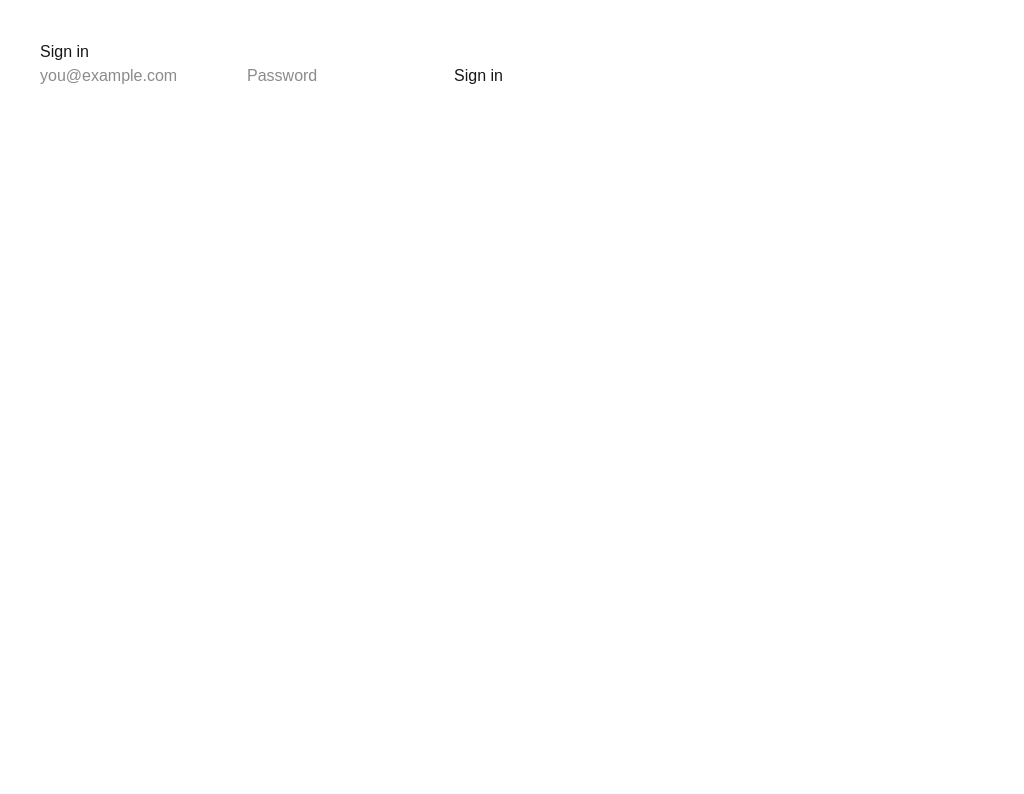
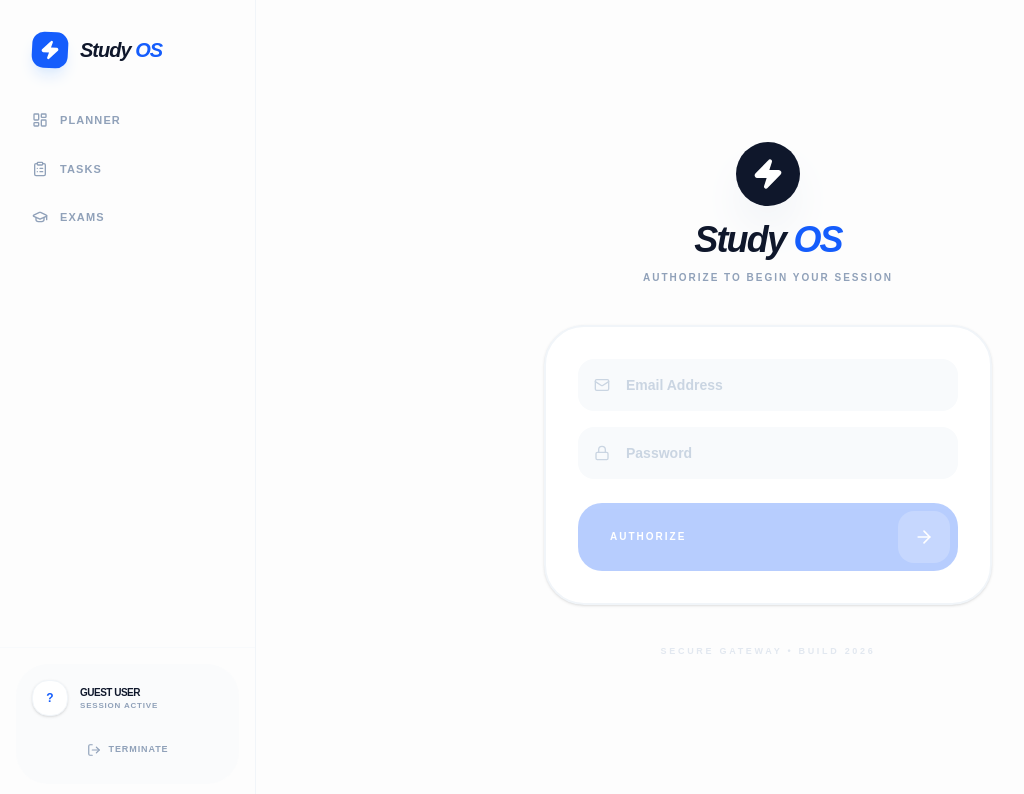
Before and after one commit to sohpra/SmartPlanner, a Next.js app: page /login in a window 1280 px wide. Shown: the top 794 px of the page, without its empty margins (0-1024 px from the left). Built offline with nearby package versions, Linux system fonts and the light colour scheme; no server answers.

Commit message:
authetication and reroutes

```diff
--- a/app/components/Layout.replit.tsx
+++ b/app/components/Layout.replit.tsx
@@ -1,95 +1,108 @@
 "use client";
 
-import { ReactNode } from "react";
+import { useEffect, useState } from "react";
 import Link from "next/link";
-import { usePathname, useSearchParams } from "next/navigation";
+import { usePathname } from "next/navigation";
+import { supabase } from "@/lib/supabase/client";
 import {
   LayoutDashboard,
-  Calendar,
-  BookOpen,
-  CheckSquare,
-  Zap,
-  User
+  ClipboardList,
+  GraduationCap,
+  Settings,
+  LogOut,
+  Zap
 } from "lucide-react";
 
-interface LayoutReplitProps {
-  children: ReactNode;
-}
+export default function LayoutReplit({ children }: { children: React.ReactNode }) {
+  const pathname = usePathname();
+  const [user, setUser] = useState<any>(null);
+
+  // 1. Fetch user on mount
+  useEffect(() => {
+    const getUser = async () => {
+      const { data } = await supabase.auth.getUser();
+      setUser(data.user);
+    };
+    getUser();
+  }, []);
 
   const navItems = [
-  { href: "/planner", label: "Dashboard", icon: <LayoutDashboard className="w-4 h-4" /> },
-  { href: "/planner?view=weekly", label: "Weekly View", icon: <Calendar className="w-4 h-4" /> },
-  { href: "/planner?view=monthly", label: "Strategic Month", icon: <Zap className="w-4 h-4" /> },
-  { href: "/exams", label: "My Exams", icon: <BookOpen className="w-4 h-4" /> },
-  { href: "/tasks", label: "Task List", icon: <CheckSquare className="w-4 h-4" /> },
+    { name: "Planner", href: "/planner", icon: LayoutDashboard },
+    { name: "Tasks", href: "/tasks", icon: ClipboardList },
+    { name: "Exams", href: "/exams", icon: GraduationCap },
   ];
 
-export function LayoutReplit({ children }: LayoutReplitProps) {
-  const pathname = usePathname();
-  const searchParams = useSearchParams();
-  const currentView = searchParams.get("view");
-
-  // Don't show sidebar on login or home landing
-  const isAuthPage = pathname === "/login" || pathname === "/";
-  if (isAuthPage) return <>{children}</>;
-
   return (
-    <div className="flex h-screen bg-[#FDFDFD] overflow-hidden">
-      {/* 🧭 Professional Sidebar */}
-      <aside className="w-64 bg-white border-r border-gray-100 flex flex-col hidden md:flex">
+    <div className="flex h-screen bg-white">
+      {/* 🛠️ SIDEBAR */}
+      <aside className="w-64 border-r border-slate-100 flex flex-col bg-[#FDFDFD]">
+        {/* Logo Section */}
         <div className="p-8">
-          {/* Brand Logo */}
-          <div className="flex items-center gap-3 mb-10 group cursor-pointer">
-            <div className="bg-blue-600 p-2.5 rounded-2xl shadow-lg shadow-blue-200 rotate-3 group-hover:rotate-0 transition-transform">
+          <div className="flex items-center gap-3">
+            <div className="bg-blue-600 p-2 rounded-xl rotate-3 shadow-lg shadow-blue-100">
               <Zap className="w-5 h-5 text-white fill-current" />
             </div>
-            <h1 className="text-xl font-black tracking-tighter italic text-slate-900">
-              STUDY<span className="text-blue-600">.OS</span>
-            </h1>
+            <span className="text-xl font-black italic tracking-tighter text-slate-900">
+              Study <span className="text-blue-600">OS</span>
+            </span>
+          </div>
         </div>
 
         {/* Navigation */}
-          <nav className="space-y-1">
+        <nav className="flex-1 px-4 space-y-2">
           {navItems.map((item) => {
-              // Check if current URL matches the item's href exactly,
-              // or matches the specific 'view' query param
-              const isActive = (pathname + (searchParams.toString() ? `?view=${currentView}` : "")) === item.href;
-
+            const isActive = pathname.startsWith(item.href);
             return (
               <Link
-                  key={item.href}
+                key={item.name}
                 href={item.href}
-                  className={`flex items-center gap-3 px-4 py-3 rounded-2xl text-[11px] font-black uppercase tracking-widest transition-all
-                    ${isActive
-                        ? "bg-blue-600 text-white shadow-lg shadow-blue-200"
-                        : "text-slate-400 hover:bg-slate-50 hover:text-slate-900"
+                className={`flex items-center gap-3 px-4 py-3 rounded-2xl text-[11px] font-black uppercase tracking-widest transition-all ${
+                  isActive
+                    ? "bg-slate-900 text-white shadow-xl shadow-slate-200"
+                    : "text-slate-400 hover:text-slate-900 hover:bg-slate-50"
                 }`}
               >
-                  {item.icon}
-                  {item.label}
+                <item.icon className={`w-4 h-4 ${isActive ? "text-blue-400" : ""}`} />
+                {item.name}
               </Link>
             );
           })}
         </nav>
+
+        {/* 👤 BOTTOM ACCOUNT SECTION */}
+        <div className="mt-auto p-4 border-t border-slate-50">
+          <div className="bg-slate-50/50 rounded-[2rem] p-4 space-y-4">
+            <div className="flex items-center gap-3">
+              <div className="h-9 w-9 rounded-2xl bg-white border border-slate-100 flex items-center justify-center text-blue-600 font-black text-xs shadow-sm">
+                {user?.email?.[0].toUpperCase() || "?"}
+              </div>
+              <div className="flex flex-col min-w-0">
+                <span className="text-[10px] font-black text-slate-900 truncate uppercase tracking-tighter">
+                  {user?.email?.split('@')[0] || "Guest User"}
+                </span>
+                <span className="text-[8px] font-bold text-slate-400 uppercase tracking-widest">
+                  Session Active
+                </span>
+              </div>
             </div>
 
-        {/* User Badge */}
-        <div className="mt-auto p-6 border-t border-gray-50 flex items-center gap-3 bg-gray-50/50">
-          <div className="w-8 h-8 rounded-full bg-slate-200 flex items-center justify-center">
-            <User className="w-4 h-4 text-slate-500" />
-          </div>
-          <div className="flex flex-col">
-            <span className="text-[10px] font-black text-slate-900 uppercase tracking-tighter">Demo User</span>
-            <span className="text-[9px] font-bold text-slate-400 uppercase">Pro Plan</span>
+            <button
+              onClick={async () => {
+                await supabase.auth.signOut();
+                window.location.href = "/login";
+              }}
+              className="w-full flex items-center justify-center gap-2 py-2.5 rounded-xl text-[9px] font-black uppercase tracking-widest text-slate-400 hover:text-red-500 hover:bg-red-50 transition-all border border-transparent hover:border-red-100"
+            >
+              <LogOut className="w-3.5 h-3.5" />
+              Terminate
+            </button>
           </div>
         </div>
       </aside>
 
-      {/* 🖥️ Main Viewport */}
-      <main className="flex-1 overflow-y-auto h-screen custom-scrollbar">
-        <div className="max-w-7xl mx-auto p-6 md:p-10">
+      {/* 🚀 MAIN CONTENT */}
+      <main className="flex-1 overflow-y-auto bg-white">
         {children}
-        </div>
       </main>
     </div>
   );
--- a/app/layout.tsx
+++ b/app/layout.tsx
@@ -1,5 +1,6 @@
+// app/layout.tsx
 import "./globals.css";
-import { LayoutReplit } from "./components/Layout.replit";
+import LayoutReplit from "./components/Layout.replit"; // Removed the curly braces
 
 export default function RootLayout({
   children,
@@ -8,7 +9,7 @@ export default function RootLayout({
 }) {
   return (
     <html lang="en">
-      <body suppressHydrationWarning>
+      <body suppressHydrationWarning className="bg-white">
         <LayoutReplit>{children}</LayoutReplit>
       </body>
     </html>
--- a/app/login/page.tsx
+++ b/app/login/page.tsx
@@ -2,13 +2,16 @@
 
 import { useState } from "react";
 import { supabase } from "@/lib/supabase/client";
+import { Zap, Lock, Mail, ArrowRight } from "lucide-react";
 
 export default function LoginPage() {
   const [email, setEmail] = useState("");
   const [password, setPassword] = useState("");
   const [error, setError] = useState<string | null>(null);
+  const [loading, setLoading] = useState(false);
 
   const signIn = async () => {
+    setLoading(true);
     setError(null);
 
     const { error } = await supabase.auth.signInWithPassword({
@@ -18,32 +21,82 @@ export default function LoginPage() {
 
     if (error) {
       setError(error.message);
+      setLoading(false);
     } else {
-      window.location.href = "/";
+      // Use window.location to ensure a clean state reset on entry
+      window.location.href = "/planner";
     }
   };
 
   return (
-    <div style={{ padding: 40 }}>
-      <h1>Sign in</h1>
+    <div className="min-h-screen bg-[#FDFDFD] flex items-center justify-center p-6">
+      <div className="max-w-md w-full space-y-10 animate-in fade-in duration-700">
 
+        {/* 👋 Brand Header */}
+        <div className="text-center space-y-3">
+          <div className="inline-flex p-4 bg-slate-900 rounded-[2rem] shadow-2xl shadow-slate-200 mb-4">
+             <Zap className="w-8 h-8 text-white fill-current" />
+          </div>
+          <h1 className="text-4xl font-black text-slate-900 tracking-tighter italic leading-none">
+            Study <span className="text-blue-600">OS</span>
+          </h1>
+          <p className="text-[10px] font-bold text-slate-400 uppercase tracking-[0.2em]">
+            Authorize to begin your session
+          </p>
+        </div>
+
+        {/* 🔐 Login Form */}
+        <div className="bg-white border-2 border-slate-100 rounded-[2.5rem] p-8 space-y-6 shadow-sm">
+          <div className="space-y-4">
+            <div className="relative">
+              <Mail className="absolute left-4 top-1/2 -translate-y-1/2 w-4 h-4 text-slate-300" />
               <input
                 type="email"
-        placeholder="you@example.com"
+                placeholder="Email Address"
                 value={email}
                 onChange={(e) => setEmail(e.target.value)}
+                className="w-full bg-slate-50 border-none rounded-2xl pl-12 pr-4 py-4 text-sm font-bold placeholder:text-slate-300 focus:ring-2 focus:ring-blue-600 transition-all"
               />
+            </div>
 
+            <div className="relative">
+              <Lock className="absolute left-4 top-1/2 -translate-y-1/2 w-4 h-4 text-slate-300" />
               <input
                 type="password"
                 placeholder="Password"
                 value={password}
                 onChange={(e) => setPassword(e.target.value)}
+                className="w-full bg-slate-50 border-none rounded-2xl pl-12 pr-4 py-4 text-sm font-bold placeholder:text-slate-300 focus:ring-2 focus:ring-blue-600 transition-all"
               />
+            </div>
+          </div>
 
-      <button onClick={signIn}>Sign in</button>
+          <button
+            onClick={signIn}
+            disabled={loading || !email || !password}
+            className="group w-full flex items-center justify-between p-2 bg-blue-600 rounded-[1.5rem] hover:bg-slate-900 transition-all duration-300 disabled:opacity-30"
+          >
+            <span className="pl-6 text-[10px] font-black uppercase tracking-[0.2em] text-white">
+              {loading ? "Authenticating..." : "Authorize"}
+            </span>
+            <div className="bg-white/20 p-4 rounded-2xl group-hover:bg-white/10">
+              <ArrowRight className="w-5 h-5 text-white" />
+            </div>
+          </button>
 
-      {error && <p style={{ color: "red" }}>{error}</p>}
+          {error && (
+            <div className="text-center p-3 bg-red-50 rounded-2xl border border-red-100">
+              <p className="text-[10px] font-black uppercase text-red-500 tracking-tight">{error}</p>
+            </div>
+          )}
+        </div>
+
+        <div className="text-center">
+          <p className="text-[9px] font-black text-slate-200 uppercase tracking-[0.3em]">
+            Secure Gateway • Build 2026
+          </p>
+        </div>
+      </div>
     </div>
   );
 }
--- a/app/page.tsx
+++ b/app/page.tsx
@@ -1,57 +1,28 @@
 "use client";
 
-import { useEffect, useState } from "react";
+import { useEffect } from "react";
 import { useRouter } from "next/navigation";
 import { supabase } from "@/lib/supabase/client";
 
-export default function HomePage() {
+export default function RootPage() {
   const router = useRouter();
-  const [loading, setLoading] = useState(true);
-  const [email, setEmail] = useState<string | null>(null);
 
   useEffect(() => {
     const checkAuth = async () => {
       const { data } = await supabase.auth.getUser();
-
-      if (!data.user) {
+      if (data.user) {
+        router.replace("/planner");
+      } else {
         router.replace("/login");
-      } else {
-        setEmail(data.user.email ?? null);
-        setLoading(false);
       }
     };
-
     checkAuth();
   }, [router]);
 
-  if (loading) {
-    return <div style={{ padding: 40 }}>Loading…</div>;
-  }
-
   return (
-    <div style={{ padding: 40 }}>
-      <h1>Smart Planner</h1>
-
-      <p>
-        Signed in as <strong>{email}</strong>
-      </p>
-
-      <div style={{ marginTop: 16 }}>
-        <button
-          onClick={() => router.push("/planner")}
-          style={{ marginRight: 12 }}
-        >
-          Go to Planner
-        </button>
-
-        <button
-          onClick={async () => {
-            await supabase.auth.signOut();
-            router.replace("/login");
-          }}
-        >
-          Sign out
-        </button>
+    <div className="h-screen flex items-center justify-center bg-white">
+      <div className="animate-pulse flex flex-col items-center gap-4">
+        <div className="h-10 w-10 bg-blue-600 rounded-2xl rotate-12 shadow-xl shadow-blue-50" />
       </div>
     </div>
   );
```
Lines whose indentation alone changed are shown as unchanged.
